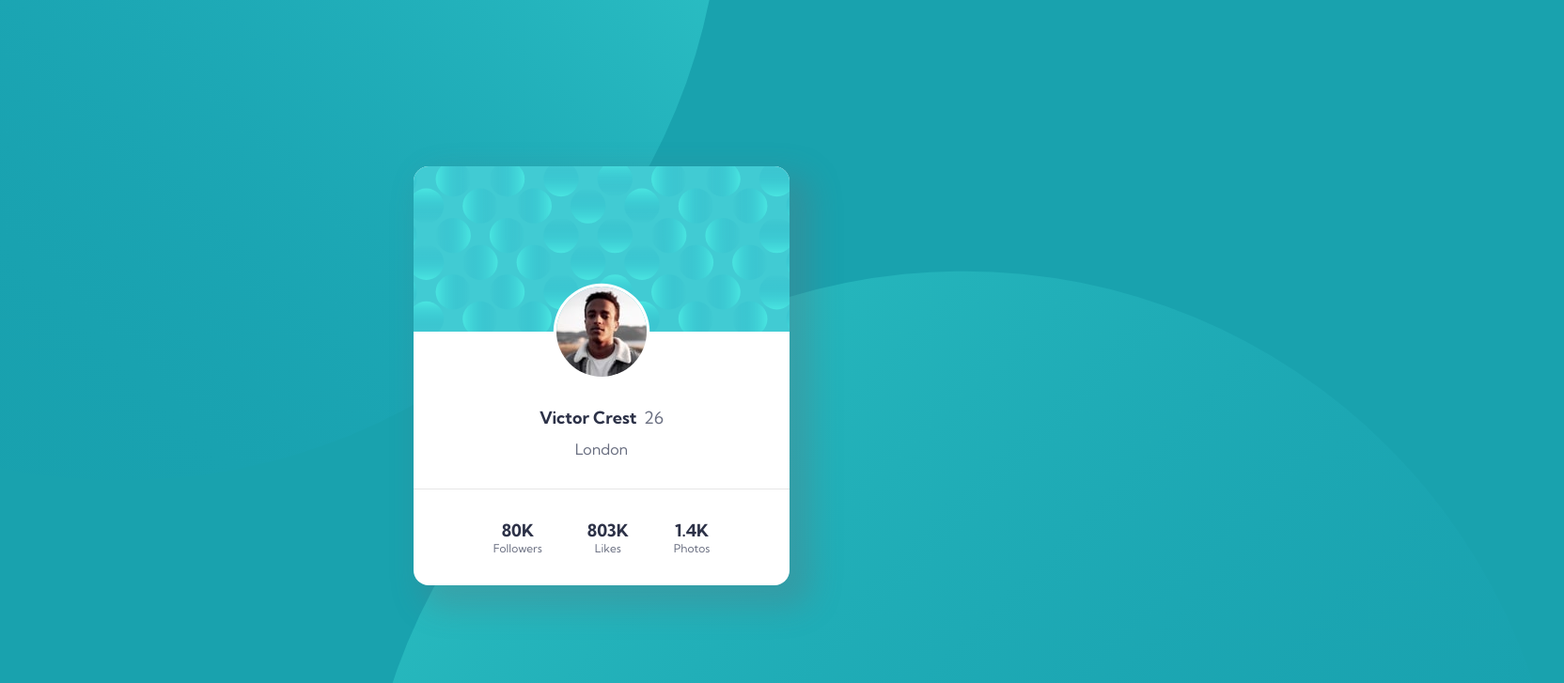
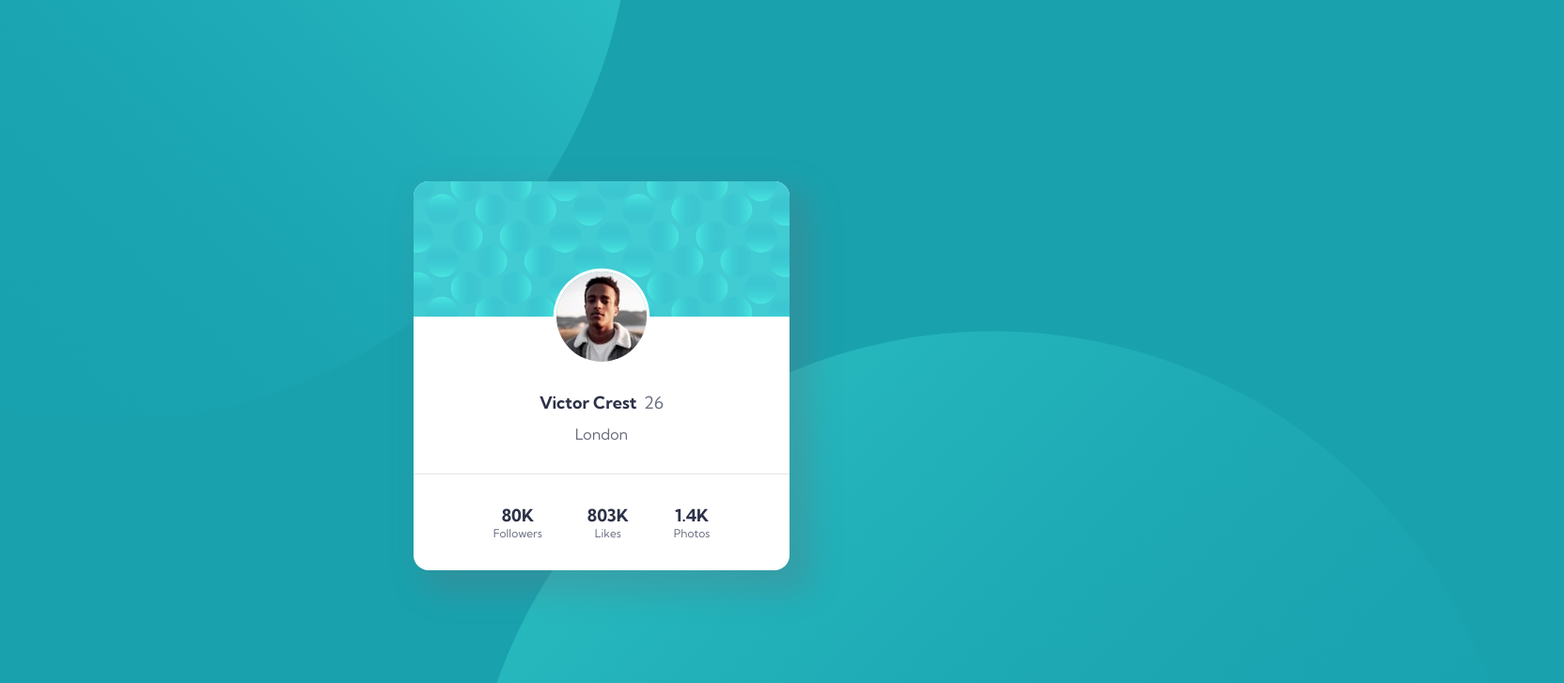
Before and after one commit to lantiguav/profile-card-challenge, a plain HTML site: page index.html in a window 1280 px wide. Shown: the top 727 px of the page at 94% size, 1664 px wide, since content can reach past the window. Drawn offline with Linux system fonts and the light colour scheme.

Commit message:
fix: reducing background sizes

```diff
--- a/styles.css
+++ b/styles.css
@@ -30,7 +30,7 @@ main {
 .bg-top,
 .bg-bottom {
   position: absolute;
-  width: 90rem;
+  width: 70rem;
 }
 
 .bg-top {
@@ -42,7 +42,6 @@ main {
 .bg-bottom {
   bottom: 0;
   right: 0;
-  width: 90rem;
   translate: 30% 60%;
 }
 
@@ -59,7 +58,7 @@ main {
   grid-template-columns: 1fr;
   place-items: center;
   grid-template-rows:
-    [bg-start] 8rem
+    [bg-start] 6rem
     [avatar-start] 3rem
     [bg-end] 3rem
     [avatar-end] 1fr
```
